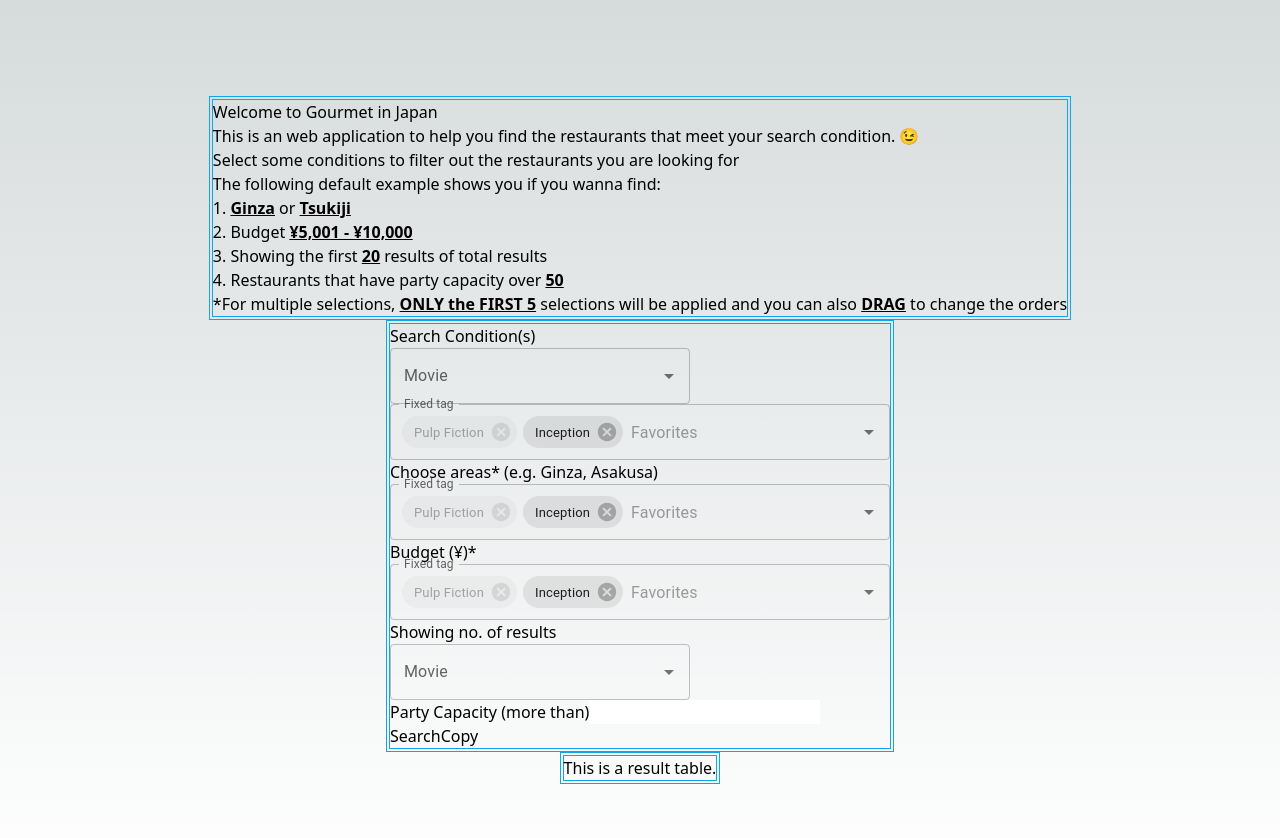
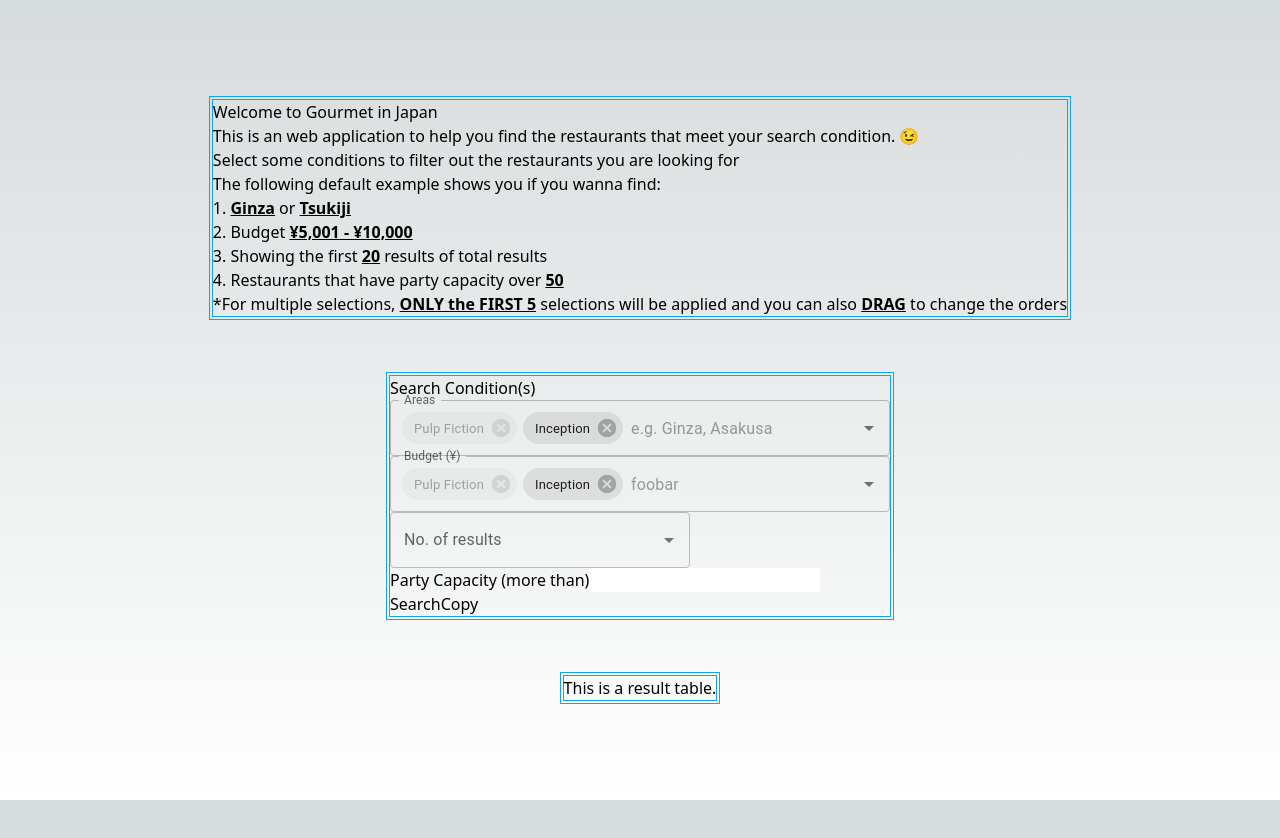
Before and after one commit to maruk0chan/jp-food, a Next.js app: page / in a window 1280 px wide. Shown: the top 838 px of the page. After the commit the page ends 800 px from the top, so only its background shows below. Built offline with nearby package versions, Linux system fonts and the light colour scheme.

Commit message:
accept props for input title

```diff
--- a/src/components/AutoCompleteInput.tsx
+++ b/src/components/AutoCompleteInput.tsx
@@ -1,7 +1,11 @@
 import { Autocomplete, TextField } from '@mui/material'
 
-const AutoCompleteInput = () => {
-  const options = ['The Godfather', 'Pulp Fiction'];
+interface AutoCompleteInputProps {
+  title: string
+}
+
+const AutoCompleteInput = ({ title }: AutoCompleteInputProps) => {
+  const options = ['The Godfather', 'Pulp Fiction']
 
   return (
     <Autocomplete
@@ -12,11 +16,11 @@ const AutoCompleteInput = () => {
       renderInput={(params) => (
         <TextField
           {...params}
-            label="Movie"
+          label={title}
         />
       )}
     />
-  );
-};
+  )
+}
 
-export default AutoCompleteInput;
+export default AutoCompleteInput
--- a/src/components/MultipleOptionsInput.tsx
+++ b/src/components/MultipleOptionsInput.tsx
@@ -3,7 +3,15 @@ import Chip from '@mui/material/Chip'
 import TextField from '@mui/material/TextField'
 import Autocomplete from '@mui/material/Autocomplete'
 
-const MultipleOptionsInput = () => {
+interface MultipleOptionsInputProps {
+  title: string
+  placeholder: string
+}
+
+const MultipleOptionsInput = ({
+  title,
+  placeholder,
+}: MultipleOptionsInputProps) => {
   const fixedOptions = [top100Films[6]]
   const [value, setValue] = React.useState([...fixedOptions, top100Films[13]])
 
@@ -33,8 +41,8 @@ const MultipleOptionsInput = () => {
       renderInput={(params) => (
         <TextField
           {...params}
-          label="Fixed tag"
-          placeholder="Favorites"
+          label={title}
+          placeholder={placeholder}
         />
       )}
     />
--- a/src/components/SearchForm.tsx
+++ b/src/components/SearchForm.tsx
@@ -6,19 +6,14 @@ const SearchForm = () => {
   return (
     <div className="border-double border-4 border-sky-500">
       Search Condition(s)
-      <AutoCompleteInput />
-      <MultipleOptionsInput />
       <div>
-        <label htmlFor="area">Choose areas* (e.g. Ginza, Asakusa)</label>
-        <MultipleOptionsInput />
+        <MultipleOptionsInput title="Areas" placeholder="e.g. Ginza, Asakusa"/>
       </div>
       <div>
-        <label htmlFor="budget">Budget (¥)*</label>
-        <MultipleOptionsInput />
+        <MultipleOptionsInput title="Budget (¥)" placeholder="foobar"/>
       </div>
       <div>
-        <label htmlFor="count">Showing no. of results</label>
-        <AutoCompleteInput />
+        <AutoCompleteInput title="No. of results" />
       </div>
       <div>
         <label htmlFor="capacity">Party Capacity (more than)</label>
```
Lines whose indentation alone changed are shown as unchanged.
